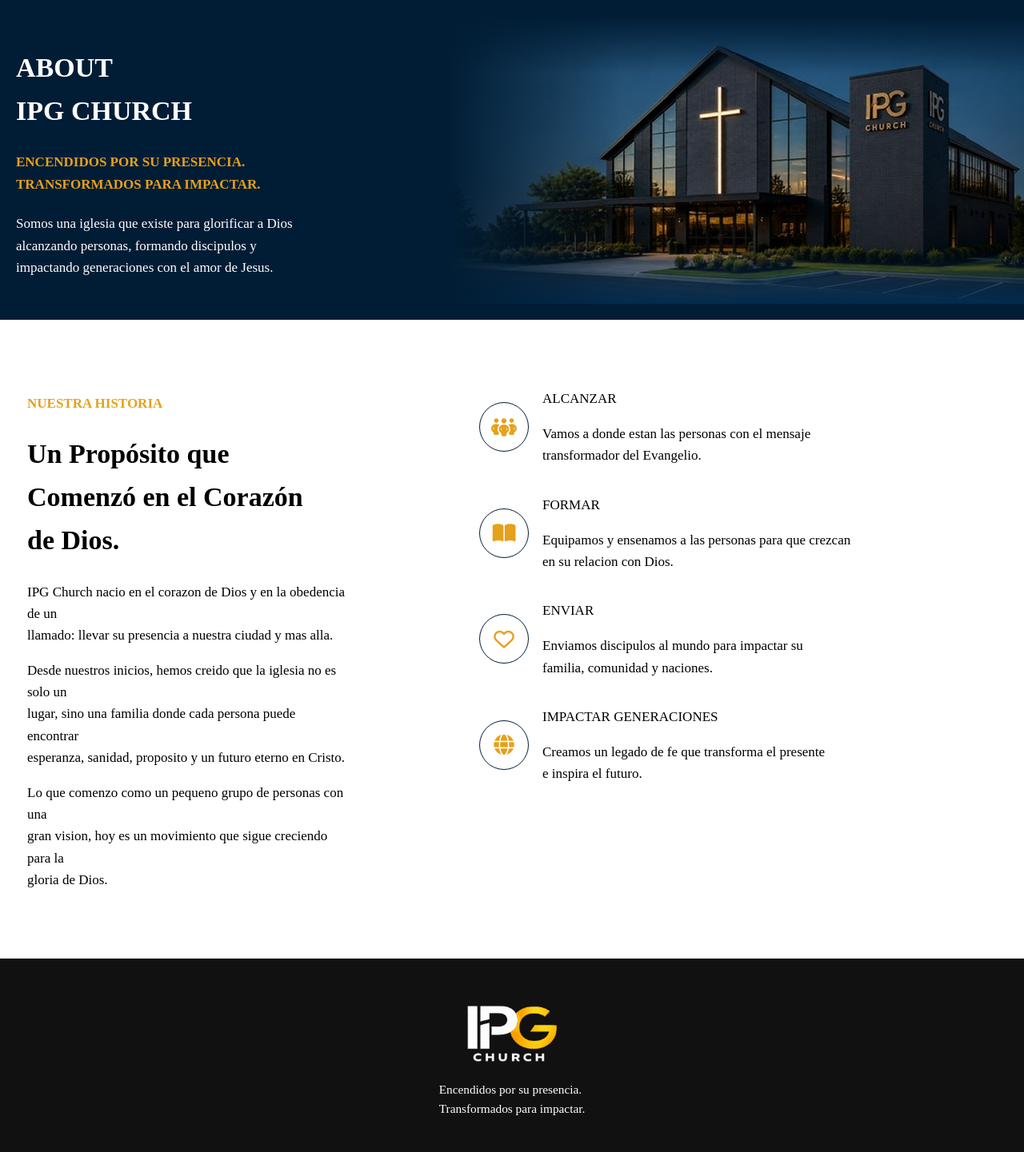
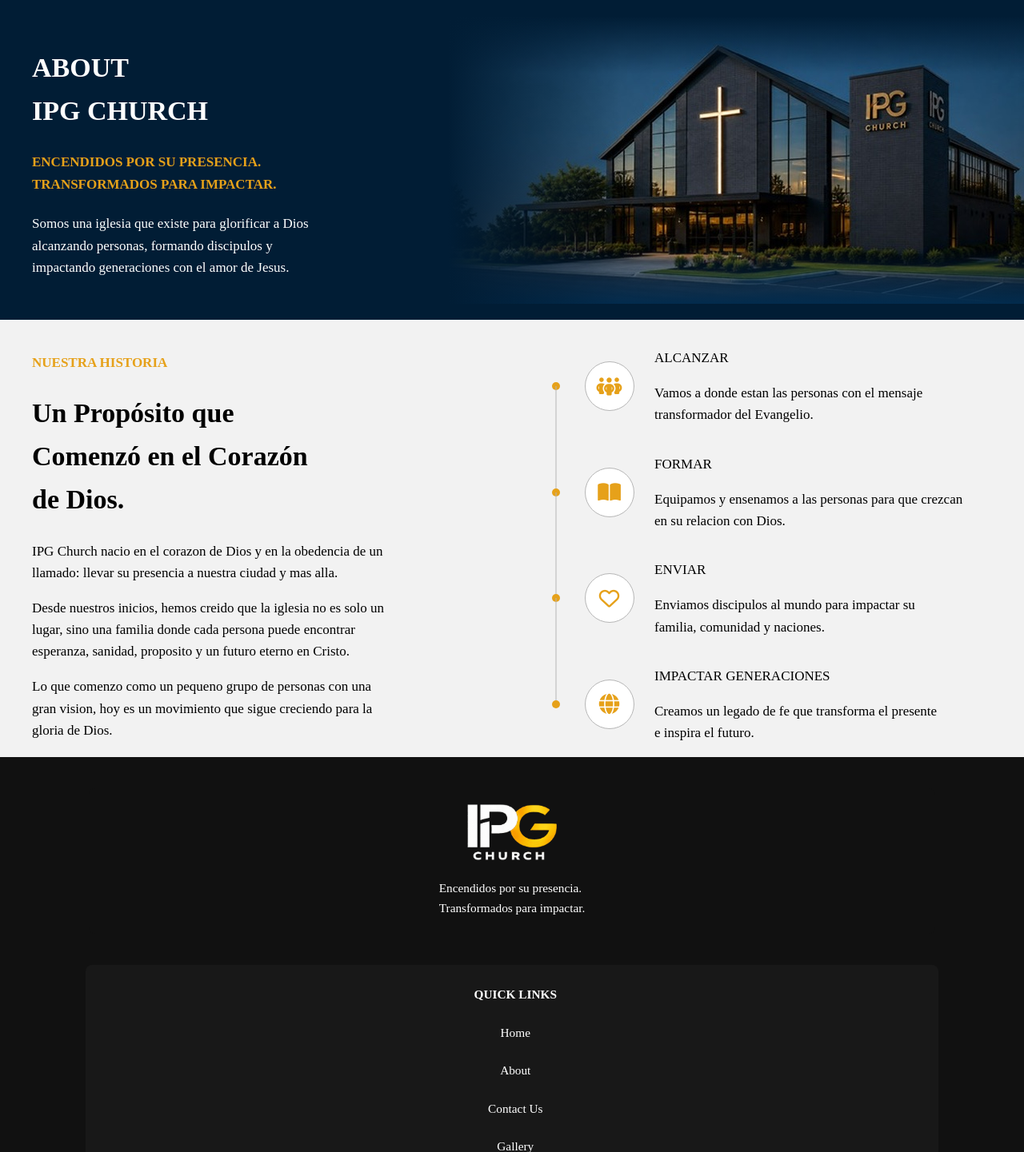
Before and after one commit to gfigueroa07/ipg_church, a Django app: page /about/ in a window 1280 px wide; the page is wider, and only the part inside the window is pictured. Shown: the part 127-1568 px from the top of that part at 80% size. Run offline with Django 5.2, Linux system fonts and the light colour scheme.

Commit message:
Refactor about page layout and styling for improved responsiveness and visual hierarchy

```diff
--- a/church_site/core/templates/core/about.html
+++ b/church_site/core/templates/core/about.html
@@ -5,7 +5,7 @@
 <link rel='stylesheet' href="{% static 'css/about.css' %}">
 {% endblock %}
 {% block content %}
-<div class="'about-container">
+<div class="about-container">
     <div class="about-header">
         <div class="about-bckgnd-img">
             <img class="gallery-img"
@@ -52,7 +52,11 @@
             </div>
         </div>
         <div class='about-tags'>
-        <div class='reach'>
+            <div class='reach tag-item'>
+                <div class="timeline">
+                    <span class="dot"></span>
+                    <span class="line"></span>
+                </div>
                 <i class="fa-solid fa-people-group"></i>
                 <div class='tag-text'>
                     <p class='tag-title'>ALCANZAR</p>
@@ -61,7 +65,11 @@
                     </p>
                 </div>
             </div>
-        <div class='form'>
+            <div class='form tag-item'>
+                <div class="timeline">
+                    <span class="dot"></span>
+                    <span class="line"></span>
+                </div>
                 <i class="fa-solid fa-book-open"></i>
                 <div class='tag-text'>
                     <p class='tag-title'>FORMAR</p>
@@ -70,7 +78,11 @@
                     </p>
                 </div>
             </div>
-        <div class='send'>
+            <div class='send tag-item'>
+                <div class="timeline">
+                    <span class="dot"></span>
+                    <span class="line"></span>
+                </div>
                 <i class="fa-regular fa-heart"></i>
                 <div class='tag-text'>
                     <p class='tag-title'>ENVIAR</p>
@@ -79,7 +91,11 @@
                     </p>
                 </div>
             </div>
-        <div class='impact'>
+            <div class='impact tag-item last'>
+                <div class="timeline">
+                    <span class="dot"></span>
+                    <span class="line"></span>
+                </div>
                 <i class="fa-solid fa-globe"></i>
                 <div class='tag-text'>
                     <p class='tag-title'>IMPACTAR GENERACIONES</p>
@@ -90,10 +106,5 @@
             </div>
         </div>
     </div>
-
-
-
-
-
 </div>
 {% endblock %}
--- a/church_site/static/css/about.css
+++ b/church_site/static/css/about.css
@@ -90,9 +90,8 @@
     flex-direction: column;
     position: relative;
     min-height: 50vh;
-    gap: 15px; /* spacing between elements */
+    gap: 1rem; /* spacing between elements */
     background-color: #f2f2f2;
-    padding-inline: 20px;
 }
 
 .about-header {
@@ -102,7 +101,6 @@
     position: relative;
     overflow: hidden;
     min-height: 50vh;
-    padding-inline: 20px;
     background-color: #011d35;
 
 }
@@ -111,6 +109,7 @@
     position: absolute;
     left: 20px;
     z-index: 20;
+    padding-inline: 20px;
 }
 
 .about-text h4 {
@@ -156,12 +155,13 @@
     display: flex;
     align-items: flex-start;
     gap: 5rem;
-    padding: 4rem 2rem;
+    padding-inline: 20px;
 }
 
 .about-main {
-    width: 400px;
-    margin-right: 80px;
+    width: auto;
+    margin-right: 100px;
+    padding-inline: 20px;
 }
 
 .about-tags {
@@ -169,6 +169,7 @@
     display: flex;
     flex-direction: column;
     justify-content: center;
+    position: relative;
 }
 
 .history {
@@ -185,18 +186,45 @@
     background-color: white;
     color: #e6a11a;
     font-size: 1.5rem;
-    border: 1px solid #011d35;
+    border: 1px solid #b6b6b6;
 }
 
-.reach,
-.form,
-.send,
-.impact {
+.tag-item {
     display: flex;
     align-items: center;
-    gap: 1rem;
+    gap: 1.5rem;
 }
 
+.timeline {
+    width: 20px;
+    position: relative;
+    align-self: stretch;
+}
+
+.dot {
+    position: absolute;
+    left: 50%;
+    top: 50%;
+    width: 10px;
+    height: 10px;
+    border-radius: 50%;
+    background: #e6a11a;
+    transform: translate(-50%, -50%);
+}
+
+.line {
+    position: absolute;
+    left: 50%;
+    top: 50%;
+    height: calc(100%);
+    width: 1px;
+    background: #b6b6b6;
+    transform: translateX(-50%);
+}
+
+.last .line {
+    display: none;
+}
 
 
 
@@ -218,11 +246,7 @@
 }
 
 @media (max-width: 1200px) {
-
-}
-
-@media (max-width: 992px) {
-    .about-wrapper {
+        .about-wrapper {
         display: flex;
         flex-direction: column;
         text-align: center;
@@ -231,6 +255,18 @@
     .about-card {
         justify-content: center;
     }
+
+    .about-body {
+        gap: 2rem;
+    }
+
+    .about-main {
+        margin-right: 0;
+    }
+
+}
+
+@media (max-width: 992px) {
 
 }
 
```
Lines whose indentation alone changed are shown as unchanged.
